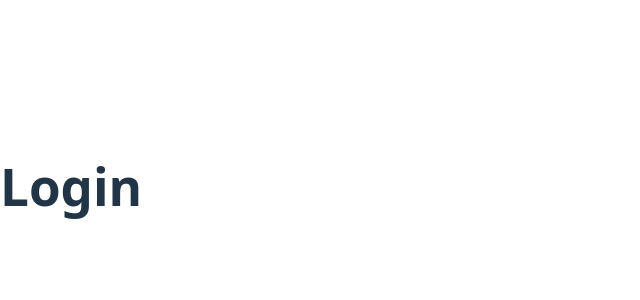
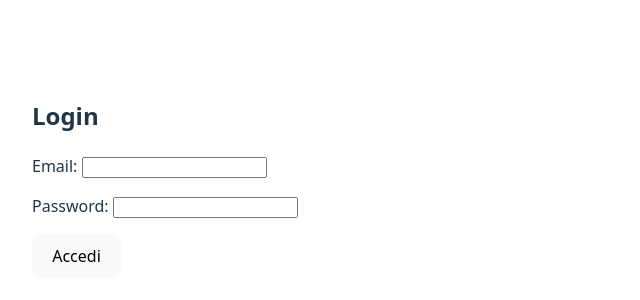
Before and after one commit to EmiTul93/ToDoApp, a React (Vite) app in the folder frontend/: page /login in a window 1280 px wide. Shown: the part 214-514 px from the top of the page, without its empty margins (0-640 px from the left). Built offline with nearby package versions, Linux system fonts and the light colour scheme.

Commit message:
Creazione collegamento login frontend db

```diff
--- a/frontend/package.json
+++ b/frontend/package.json
@@ -10,6 +10,7 @@
     "preview": "vite preview"
   },
   "dependencies": {
+    "axios": "^1.11.0",
     "react": "^19.1.0",
     "react-dom": "^19.1.0",
     "react-router-dom": "^7.6.3"
--- a/frontend/src/pages/Login.jsx
+++ b/frontend/src/pages/Login.jsx
@@ -1,11 +1,60 @@
-import React from 'react';
+// src/pages/Login.jsx
+import React, { useState } from 'react';
+import axios from 'axios';
 
-const Home = () => {
+const Login = () => {
+const [email, setEmail] = useState('');
+const [password, setPassword] = useState('');
+const [message, setMessage] = useState('');
+
+const handleLogin = async (e) => {
+e.preventDefault();
+try {
+const res = await axios.post("http://localhost:5000/api/auth/login", {
+email,
+password,
+});
+  localStorage.setItem("token", res.data.token);
+  setMessage("Login effettuato con successo!");
+  // Reindirizza alla home (opzionale)
+  window.location.href = "/";
+} catch (err) {
+  console.error("Login error:", err);
+  setMessage("Credenziali errate o errore nel login.");
+}
+};
+
 return (
+<div style={{ padding: "2rem" }}>
+<h2>Login</h2>
+<form onSubmit={handleLogin}>
 <div>
-<h1>Login</h1>
+<label htmlFor="email">Email: </label>
+<input
+id="email"
+type="email"
+required
+value={email}
+onChange={(e) => setEmail(e.target.value)}
+/>
+</div>
+<div style={{ marginTop: '1rem' }}>
+<label htmlFor="password">Password: </label>
+<input
+id="password"
+type="password"
+required
+value={password}
+onChange={(e) => setPassword(e.target.value)}
+/>
+</div>
+<button style={{ marginTop: '1rem' }} type="submit">
+Accedi
+</button>
+</form>
+<p>{message}</p>
 </div>
 );
 };
 
-export default Home;
+export default Login;
```
Also changed, not shown: 1 other file (tests, documents, lock files or other folders).
